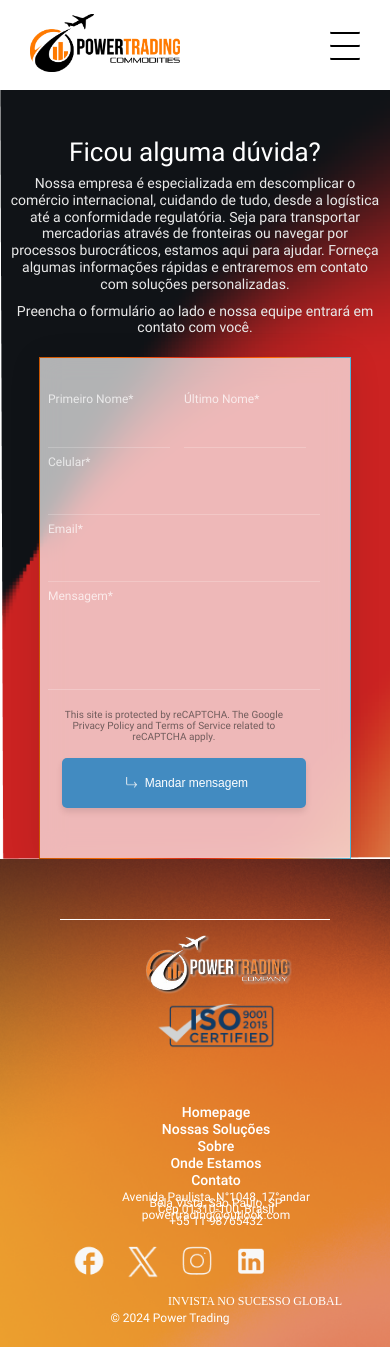
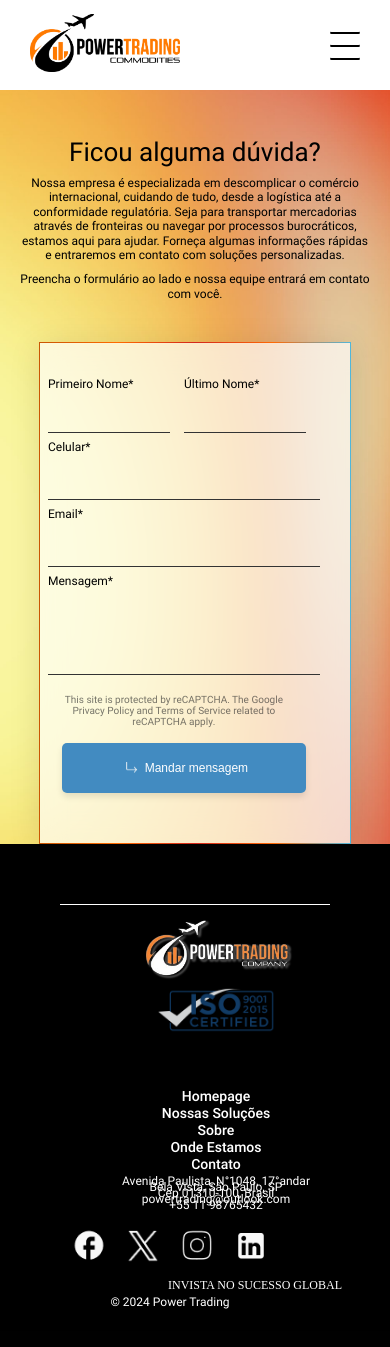
Before and after one commit to iara-bentz/powertrading, a PHP site: page /contato.html in a window 390 px wide; the page is wider, and only the part inside the window is pictured. After the commit the page ends 1309 px from the top of that part, so only its background shows below. Run offline with PHP 8.4, Linux system fonts and the light colour scheme; some libraries are stand-ins or nearby versions.

Commit message:
mudanças responsividade mobile

```diff
--- a/contato.css
+++ b/contato.css
@@ -187,7 +187,7 @@
 }
 
 .left h1 {
-    color: #fff;
+    color: #000;
     font-family: 'Heebo';
     font-size: 65px;
     font-weight: 500;
@@ -196,7 +196,7 @@
 
 .left p {
     padding-top: 20px;
-    color: #fff;
+    color: #000;
     font-family: 'Heebo';
     font-size: 18px;
     line-height: 1.2;
@@ -221,7 +221,7 @@
 
 
 .form-box label {
-    color: #ffffffb8;
+    color: #000;
     margin-bottom: 5px;
     font-weight: regular;
 }
@@ -229,7 +229,7 @@
 .form-box input,
 .form-box textarea {
     border: none;
-    border-bottom: 0.5px solid #ffffff3a;
+    border-bottom: 0.5px solid #333333;
     background: transparent;
     padding: 10px 0;
     margin-bottom: 20px;
@@ -266,7 +266,7 @@
 
 .input-field {
     border: none;
-    border-bottom: 1px solid #ccc; /* Linha inferior */
+    border-bottom: 1px solid #000; /* Linha inferior */
     background: transparent;
     padding: 10px;
     font-size: 16px;
@@ -292,7 +292,7 @@
 
 input[type="text"], input[type="email"], textarea {
     border: none;
-    border-bottom: 0.5px solid #ffffff33; /* Linha inferior */
+    border-bottom: 0.5px solid #333333; /* Linha inferior */
     background: transparent;
     box-sizing: border-box;
     width: 90%;
@@ -397,11 +397,11 @@
     }
 
     .left p {
-        padding-left: 10px;
-        padding-right: 10px;
+        padding-left: 20px;
+        padding-right: 20px;
         width: 100%;
-        font-size: 14px;
-        color: #e8e8e8;
+        font-size: 12px;
+        color: #000;
         font-weight: 400;
         text-align: center;
         padding-top: 10px;
@@ -626,7 +626,7 @@
 /* Responsivo para telas até 1000px */
 @media (min-width: 300px) and (max-width: 1000px) {
     .custom-footer {
-        background-image: url('imagens/footer-mobile.png');
+        background-color: #000;
         width: 100vw;
         background-size: cover;
         background-position: center;
--- a/index.html
+++ b/index.html
@@ -52,6 +52,8 @@
                 </div>
 
                 <video src="videos/backk.mp4" autoplay loop muted plays-inline style="background-size: 80px 60px;" class="back-video"></video>
+                <img class="mobile-image" src="imagens/navio-container.png" alt="Imagem no mobile">
+
             </div>
         </section>
 
--- a/nossassolucoes.html
+++ b/nossassolucoes.html
@@ -38,7 +38,6 @@
     <main>
         <div class="capa">
             <img src="imagens/container nossas soluc.jpg" class="logo" alt="Logo">
-            <label>Nossas Soluções</label>
         </div>
         <div class="conteudo">
             <div class="texto-operações">
```
Also changed, not shown: style.css (+34 -11 lines), imagens/back-contato.jpg, imagens/container nossas soluc.jpg, 1 other file.
